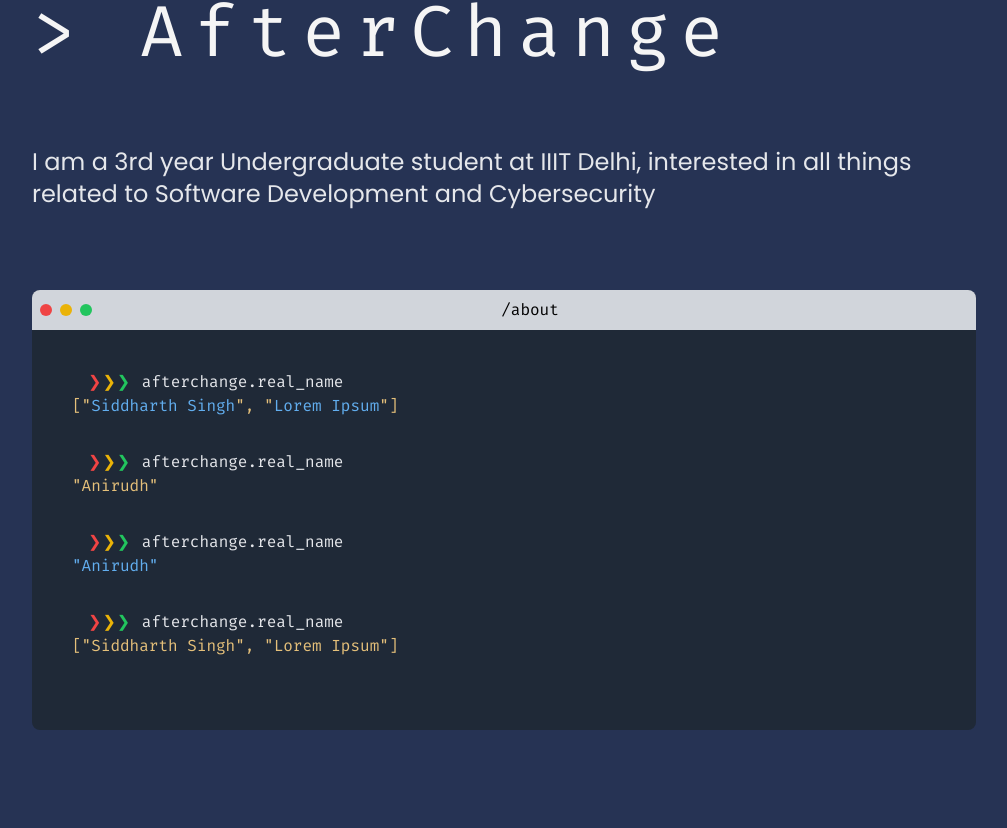
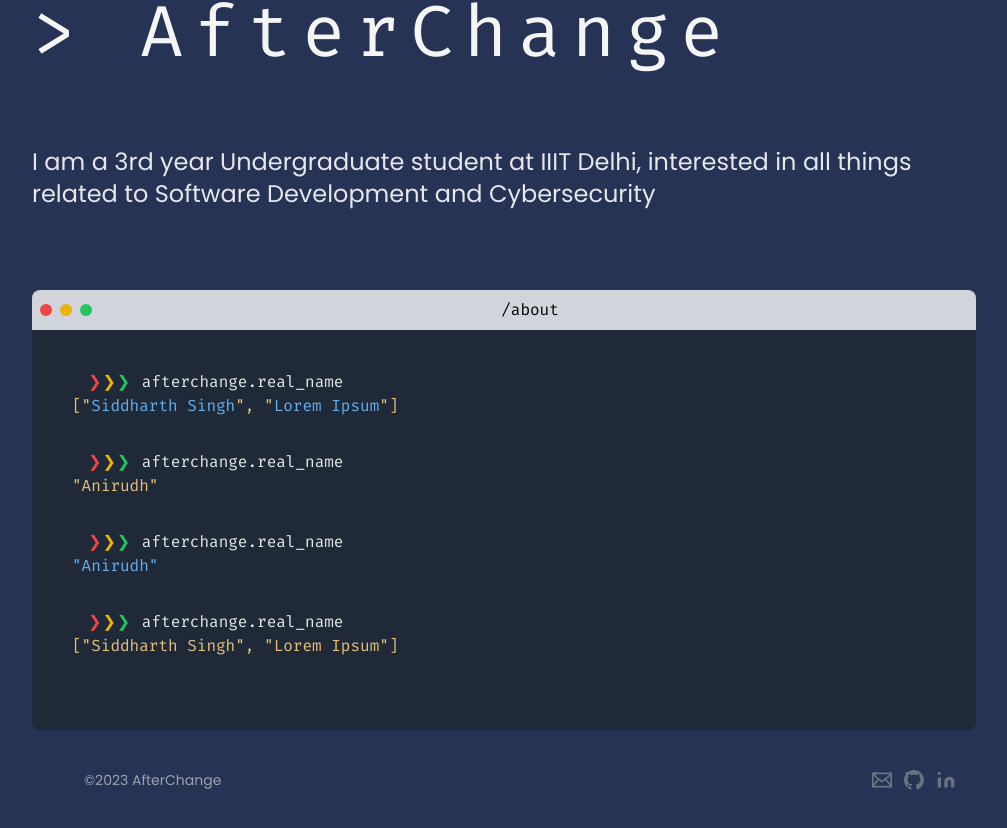
Before and after one commit to Anirudh-S-Kumar/anirudh-s-kumar.github.io, a SvelteKit app: page / in a window 1280 px wide. Shown: the part 206-1034 px from the top of the page, without its empty margins (136-1143 px from the left). Before the commit the page ends 936 px from the top, so only its background shows below. Built offline with nearby package versions, Linux system fonts and the light colour scheme; a web font is replaced by a local one.

Commit message:
created footer

```diff
--- a/src/app.html
+++ b/src/app.html
@@ -2,6 +2,7 @@
 <html lang="en">
 	<head>
 		<meta charset="utf-8" />
+		<meta name="darkreader-lock">
 		<link rel="icon" href="%sveltekit.assets%/favicon.png" />
 		<link href="https://fonts.googleapis.com/css2?family=Fira+Mono&display=swap" rel="stylesheet">
 		<link href="https://fonts.googleapis.com/css2?family=Poppins&display=swap" rel="stylesheet">
--- /dev/null
+++ b/src/lib/components/Footer.svelte
@@ -0,0 +1,33 @@
+<script lang="ts">
+    let year = new Date().getFullYear();
+</script>
+
+<footer class="text-gray-600 body-font">
+  <div class="container px-5 py-8 mx-auto flex items-center sm:flex-row flex-col">
+    <p class="text-sm text-gray-400 sm:ml-4 sm:pl-4 sm:border-gray-200 sm:py-2 sm:mt-0 mt-4">©{year}  AfterChange
+    </p>
+    <span class="inline-flex sm:ml-auto sm:mt-0 mt-4 justify-center sm:justify-start">
+
+        <a class="ml-3 text-gray-500" href="mailto:anirudh21517@iiitd.ac.in">
+            <svg fill="currentColor" stroke="currentColor" stroke-linecap="round" stroke-linejoin="round" stroke-width="0" class="w-5 h-5" viewBox="0 0 24 24" style="--darkreader-inline-fill: currentColor; --darkreader-inline-stroke: currentColor;" data-darkreader-inline-fill="" data-darkreader-inline-stroke="">
+              <path stroke="none" d="M0 3v18h24v-18h-24zm6.623 7.929l-4.623 5.712v-9.458l4.623 3.746zm-4.141-5.929h19.035l-9.517 7.713-9.518-7.713zm5.694 7.188l3.824 3.099 3.83-3.104 5.612 6.817h-18.779l5.513-6.812zm9.208-1.264l4.616-3.741v9.348l-4.616-5.607z" style="--darkreader-inline-stroke: none;" data-darkreader-inline-stroke=""></path>
+              <circle cx="4" cy="4" r="2" stroke="none" style="--darkreader-inline-stroke: none;" data-darkreader-inline-stroke=""></circle>
+            </svg>
+          </a>
+        <a class="ml-3 text-gray-500" href="https://github.com/Anirudh-S-Kumar/">
+            <svg fill="currentColor" stroke="currentColor" stroke-linecap="round" stroke-linejoin="round" stroke-width="0" class="w-5 h-5" viewBox="0 0 24 24" style="--darkreader-inline-fill: currentColor; --darkreader-inline-stroke: currentColor;" data-darkreader-inline-fill="" data-darkreader-inline-stroke="">
+              <path stroke="none" d="M12 0c-6.626 0-12 5.373-12 12 0 5.302 3.438 9.8 8.207 11.387.599.111.793-.261.793-.577v-2.234c-3.338.726-4.033-1.416-4.033-1.416-.546-1.387-1.333-1.756-1.333-1.756-1.089-.745.083-.729.083-.729 1.205.084 1.839 1.237 1.839 1.237 1.07 1.834 2.807 1.304 3.492.997.107-.775.418-1.305.762-1.604-2.665-.305-5.467-1.334-5.467-5.931 0-1.311.469-2.381 1.236-3.221-.124-.303-.535-1.524.117-3.176 0 0 1.008-.322 3.301 1.23.957-.266 1.983-.399 3.003-.404 1.02.005 2.047.138 3.006.404 2.291-1.552 3.297-1.23 3.297-1.23.653 1.653.242 2.874.118 3.176.77.84 1.235 1.911 1.235 3.221 0 4.609-2.807 5.624-5.479 5.921.43.372.823 1.102.823 2.222v3.293c0 .319.192.694.801.576 4.765-1.589 8.199-6.086 8.199-11.386 0-6.627-5.373-12-12-12z" style="--darkreader-inline-stroke: none;" data-darkreader-inline-stroke=""></path>
+              <circle cx="4" cy="4" r="2" stroke="none" style="--darkreader-inline-stroke: none;" data-darkreader-inline-stroke=""></circle>
+            </svg>
+          </a>
+      <a class="ml-3 text-gray-500" href="https://www.linkedin.com/in/anirudh-s-kumar-341216130/">
+        <svg fill="currentColor" stroke="currentColor" stroke-linecap="round" stroke-linejoin="round" stroke-width="0" class="w-5 h-5" viewBox="0 0 24 24" style="--darkreader-inline-fill: currentColor; --darkreader-inline-stroke: currentColor;" data-darkreader-inline-fill="" data-darkreader-inline-stroke="">
+          <path stroke="none" d="M16 8a6 6 0 016 6v7h-4v-7a2 2 0 00-2-2 2 2 0 00-2 2v7h-4v-7a6 6 0 016-6zM2 9h4v12H2z" style="--darkreader-inline-stroke: none;" data-darkreader-inline-stroke=""></path>
+          <circle cx="4" cy="4" r="2" stroke="none" style="--darkreader-inline-stroke: none;" data-darkreader-inline-stroke=""></circle>
+        </svg>
+      </a>
+
+
+    </span>
+  </div>
+</footer>
--- a/src/routes/+page.svelte
+++ b/src/routes/+page.svelte
@@ -3,6 +3,7 @@
     import Hero from "$lib/components/Hero.svelte";
 	import Header from "$lib/components/Header.svelte";
 	import Terminal from "$lib/components/Terminal.svelte";
+	import Footer from "$lib/components/Footer.svelte";
 
 </script>
 
@@ -10,5 +11,5 @@
     <Header/>
     <Hero/>
     <Terminal/>
-
+    <Footer/>
 </div>
```
Also changed, not shown: static/gh.svg (added).
